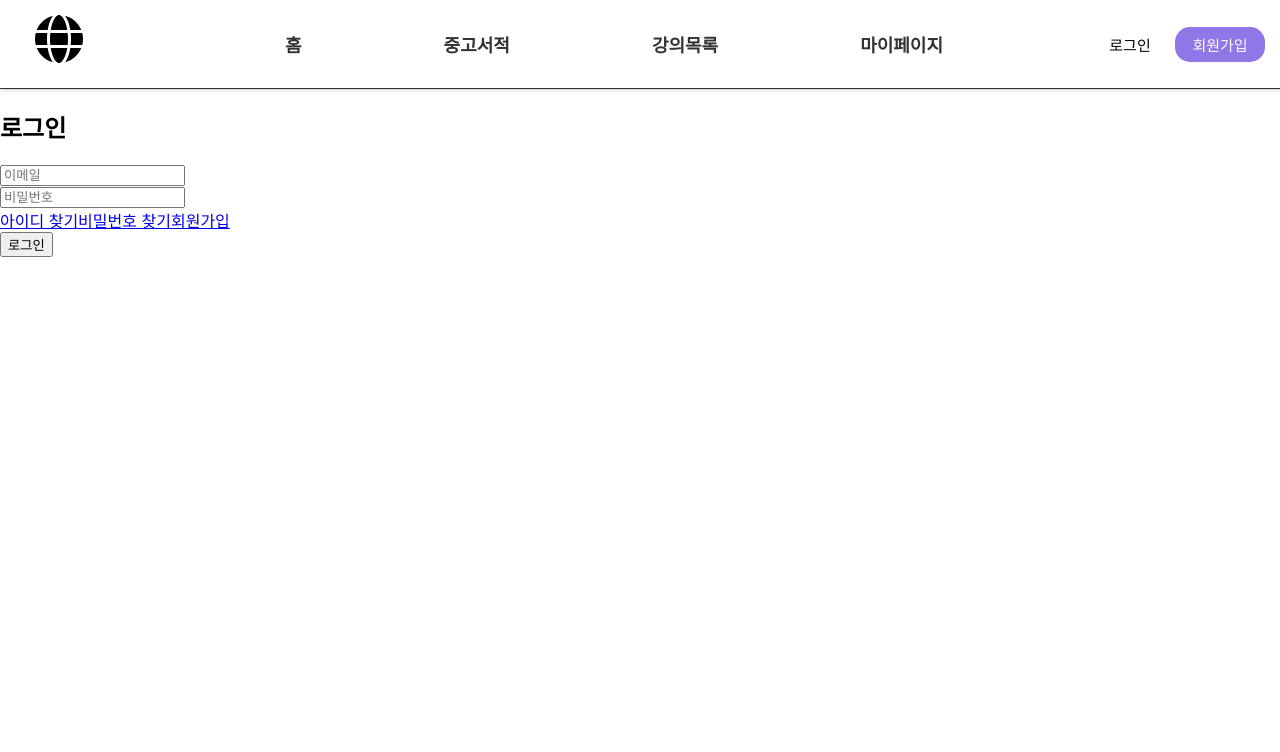
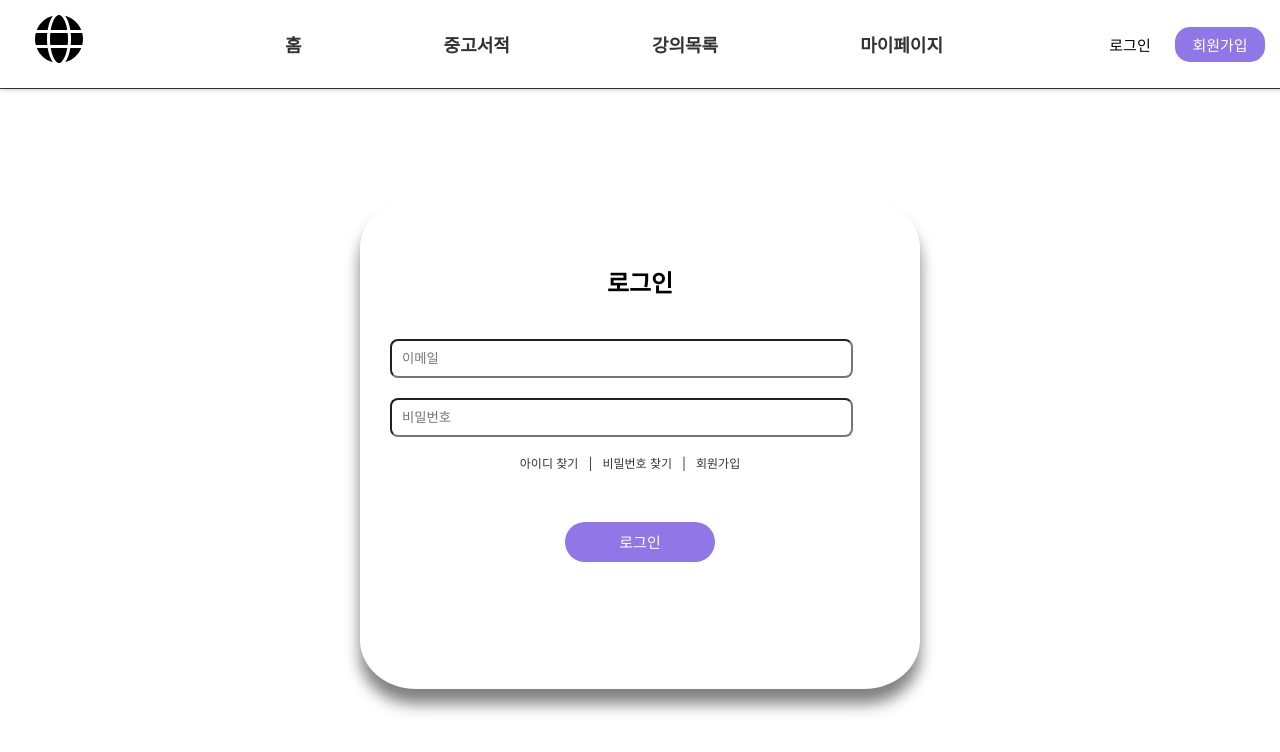
Before and after one commit to sujeong11/Styled-Components, a React (Create React App) app: page /login in a window 1280 px wide. Shown: the top 752 px of the page. Built offline with nearby package versions, Linux system fonts and the light colour scheme.

Commit message:
Login.js에 s-c 적용

```diff
--- a/src/pages/Login/Login.js
+++ b/src/pages/Login/Login.js
@@ -1,22 +1,83 @@
-import React from 'react';
+import React, { Fragment } from 'react';
 import { Link } from 'react-router-dom';
 import Nav from '../../components/Nav/Nav';
+import styled from 'styled-components';
 
+const Container = styled.div`
+  width: 500px;
+  height: 400px;
+  margin: 110px auto;
+  border-radius: 10%;
+  box-shadow: 0 15px 15px 0 gray;
+  padding: 45px 30px;
+  background-color: #ffffff;
+
+  * {
+    background-color: #ffffff;
+  }
+`;
+
+const H2 = styled.h2`
+  text-align: center;
+  margin-bottom: 20px;
+`;
+
+const Input = styled.input`
+  width: 439px;
+  padding: 10px 10px;
+  margin-top: 20px;
+  border-radius: 8px;
+`;
+
+const LinkDiv = styled.div`
+  margin: 15px 0;
+  text-align: center;
+
+  a {
+    color: ${props => props.theme.mainBlack};
+    text-decoration: none;
+    font-size: 12px;
+
+    &:after {
+      content: '|';
+      padding: 0 10px;
+    }
+    &:last-child::after {
+      content: '';
+    }
+  }
+`;
+
+const ButtonDiv = styled.div`
+  text-align: center;
+  margin-top: 50px;
+`;
+
+const Button = styled.button`
+  width: 150px;
+  height: 40px;
+  font-size: 15px;
+  border-radius: 20px;
+  background-color: ${props => props.theme.darkPurple};
+  border: 0;
+  color: #ffffff;
+  cursor: pointer;
+`;
 
 function Login() {
   return (
-    <div>
+    <Fragment>
       <Nav />
 
-      <div>
-        <h2>로그인</h2>
+      <Container>
+        <H2>로그인</H2>
         <div>
           <form>
-            <input type='email' name='email' placeholder='이메일'></input><br />
-            <input type='password' name='password' placeholder='비밀번호'></input>
+            <Input type='email' name='email' placeholder='이메일'></Input><br />
+            <Input type='password' name='password' placeholder='비밀번호'></Input>
           </form>
         </div>
-        <div>
+        <LinkDiv>
           <Link to='#'>
             아이디 찾기
           </Link>
@@ -26,12 +87,12 @@ function Login() {
           <Link to='/join'>
             회원가입
           </Link>
-        </div>
-        <div>
-          <button type='submit'>로그인</button>
-        </div>
-      </div>
-    </div>
+        </LinkDiv>
+        <ButtonDiv>
+          <Button type='submit'>로그인</Button>
+        </ButtonDiv>
+      </Container>
+    </Fragment>
   )
 }
 
```
